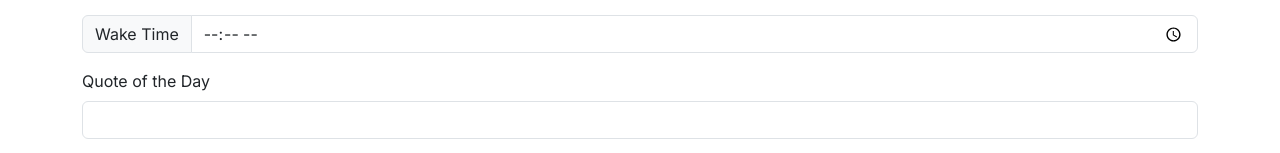
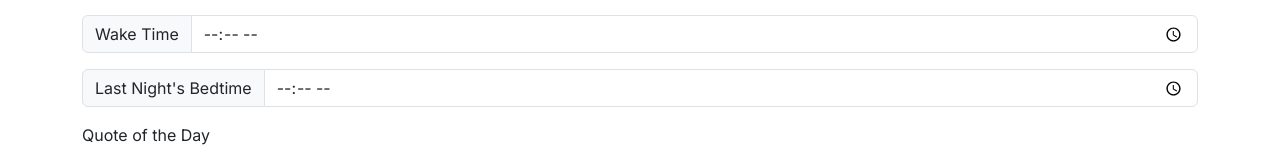
Before and after one commit to Crambeary/wellness_reflection, a Next.js app: page / in a window 1280 px wide. Shown: the part 305-458 px from the top of the page. Built offline with nearby package versions, Linux system fonts and the light colour scheme; no server answers.

Commit message:
Feat: Added bed time to form

```diff
--- a/app/page.tsx
+++ b/app/page.tsx
@@ -146,6 +146,13 @@ export default function App() {
                 onChange={handleChange}
               />
               <FormInput
+                label="Last Night's Bedtime"
+                id="bedtime"
+                type='time'
+                value={state['bedtime']}
+                onChange={handleChange}
+              />
+              <FormInput
                 label="Quote of the Day"
                 id="qotd"
                 value={state.qotd}
--- a/app/store/wellnessSlice.ts
+++ b/app/store/wellnessSlice.ts
@@ -5,6 +5,7 @@ interface WellnessState {
   name: string;
   date: string;
   'wake-time': string;
+  'bedtime': string;
   qotd: string;
   hydration: number;
   'morning-vitality': number;
@@ -29,6 +30,7 @@ const initialState: WellnessState = {
   name: "",
   date: "",
   'wake-time': "",
+  'bedtime': "",
   qotd: "",
   hydration: 0,
   'morning-vitality': 0,
```
